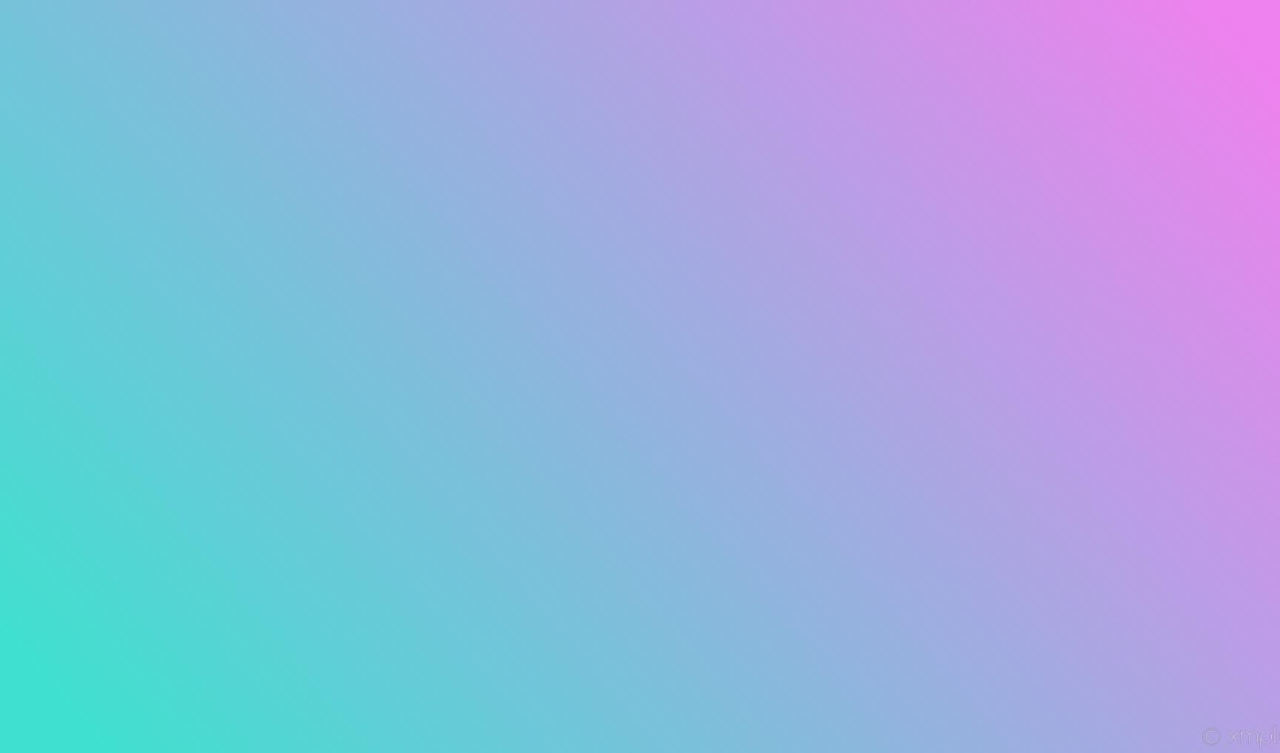
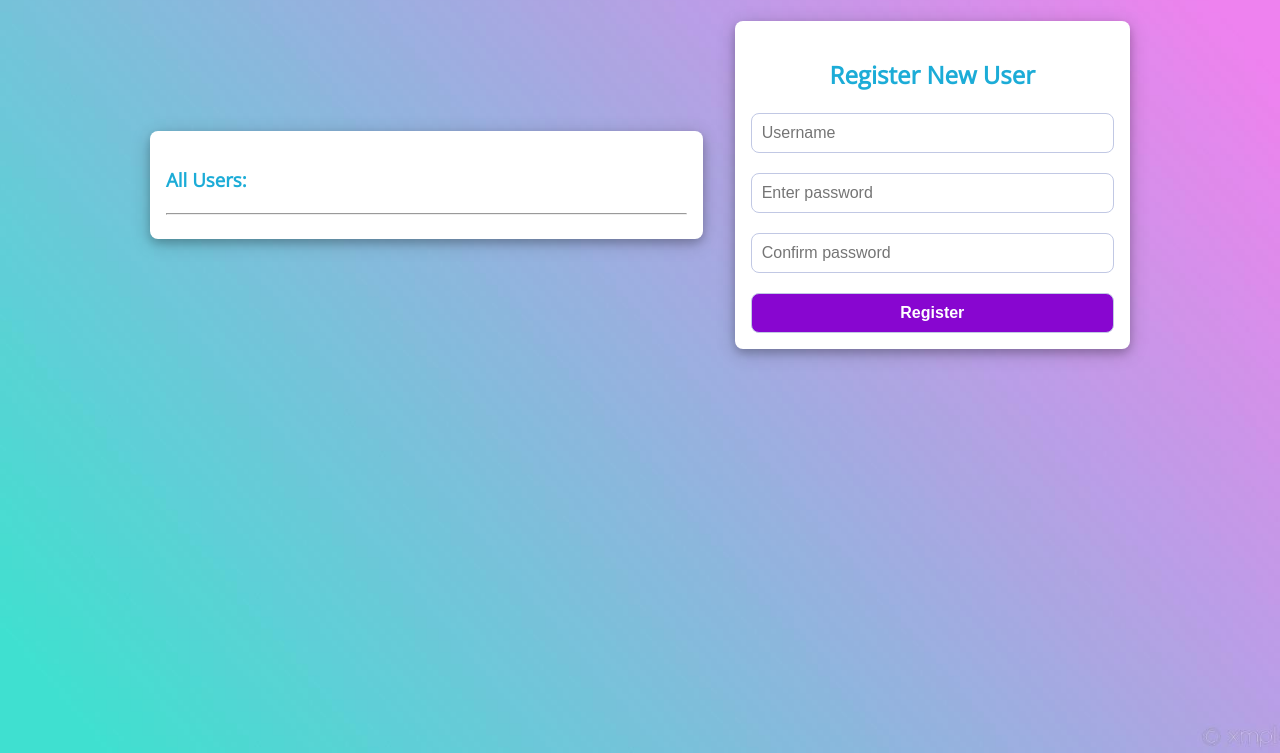
Before and after one commit to ChegeBryan/store_manager, a plain HTML site: page UI/admin/manage-users.html in a window 1280 px wide. Shown: the part 47-800 px from the top of the page. Drawn offline with nearby package versions, Linux system fonts and the light colour scheme.

Commit message:
[Feature #161197581] Add Registration form username and password input fields

```diff
--- a/UI/admin/manage-users.html
+++ b/UI/admin/manage-users.html
@@ -22,5 +22,27 @@
         <a href="../index.html" class="btn btn-c-1 btn-sm rd-8 mr-lr"><i class="fas fa-sign-out-alt fa-fw"></i> <span>Log out</span></a>
     </div>
 </div>
+
+<div class="fx-d fx-col fx-col-rwd fx-ct-items fx-j-ct fx-j-ard">
+    <div class="fx-7 card bg-white mr-16 pd-16 rd-8 txt-l-rwd">
+        <h3 class="txt-cap c-blue-1">All users: </h3>
+        <hr>
+
+    </div>
+
+
+    <div class="fx-5 card bg-white mr-16 rd-8 pd-16 hide-sm">
+        <h2 class="txt-ct txt-cap c-blue-1">Register new user</h2>
+        <form>
+            <label for="username" class="hide"> Username: </label>
+            <input class="form-input rd-8" id="username" name="uname" placeholder="Username">
+            <label for="password" class="hide">Password: </label>
+            <input class="form-input rd-8" type="password" id="password" name="pwd" placeholder="Enter password">
+            <label for="password-confirm" class="hide">Password: </label>
+            <input class="form-input rd-8" type="password" id="password-confirm" name="pwd" placeholder="Confirm password">
+            <button type="submit" class="btn btn-md btn-blk btn-c-1 rd-8 txt-cap">Register</button>
+        </form>
+    </div>
+</div>
 </body>
 </html>
```
